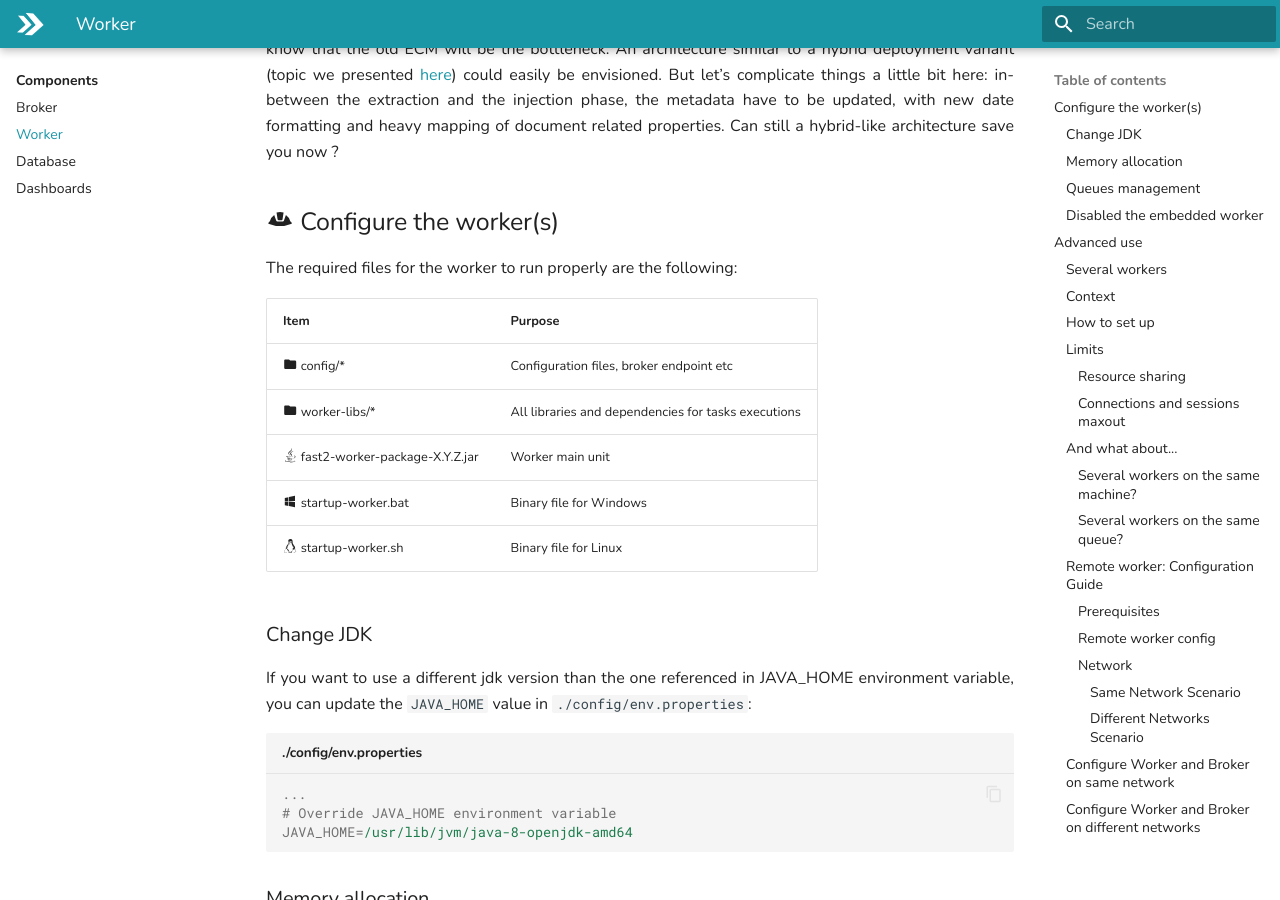
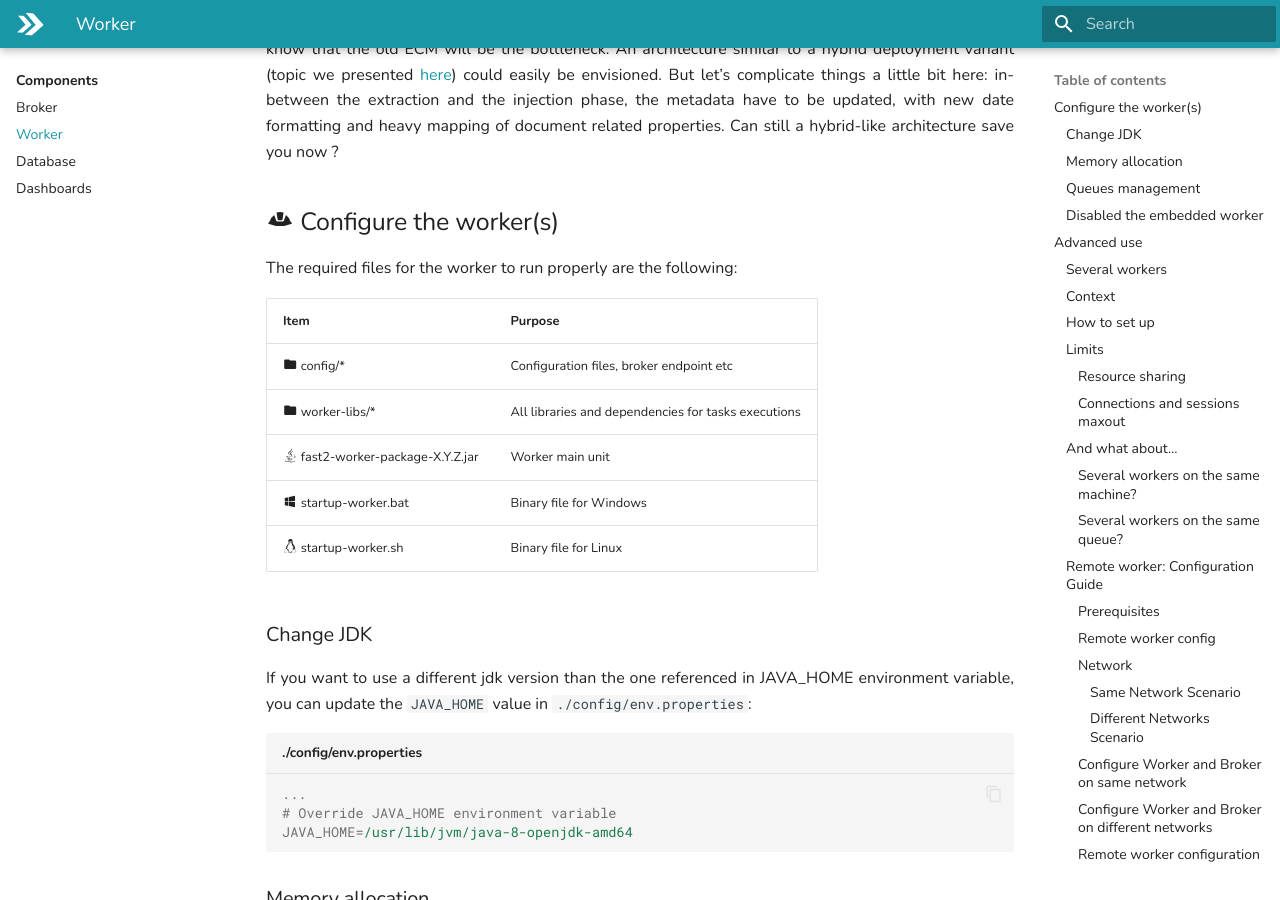
Before and after one commit to Fast2docs/Fast2-docs, an MkDocs documentation site: the page built from docs/components/worker.md, in a window 1280 px wide and 900 px high, scrolled down 577 px. Built offline with MkDocs 1.6.1 and Material for MkDocs 9.7.7, drawn with Linux system fonts in a browser that asks for light colours; the version menu is left out.

Commit message:
indentation

```diff
--- a/docs/components/worker.md
+++ b/docs/components/worker.md
@@ -232,7 +232,7 @@
 - Firewall Configuration: The firewall on both systems (worker and broker) should allow incoming and outgoing traffic on the required ports.
 - Dynamic DNS (Optional): If the public IP address of the broker is dynamic, you may want to use Dynamic DNS (DDNS) to avoid manually changing the address every time it changes.
 
-### Configure Worker and Broker on same network
+#### Configure Worker and Broker on same network
 
 **Step 1: Ensure Network Connectivity**
 On the worker machine, ensure that you can ping the public IP address of the broker. You may need to test it by pinging broker_public_ip_address.
@@ -281,7 +281,7 @@
 If the connection is successful, the worker and broker can communicate.
 
 
-### Configure Worker and Broker on different networks
+#### Configure Worker and Broker on different networks
 
 **Step 1: Configure Port Forwarding on the Broker’s Router**
 On the router connected to the broker, you need to configure port forwarding to forward incoming traffic on a specific port to the broker's local IP address and port.
@@ -302,10 +302,10 @@
 
 **Step 3: Repeat steps explained for same network**
 
-# Remote worker configuration
+#### Remote worker configuration
 You have multiple options through the application.properties file to configure your remote worker.
 
-#### File storage : broker or worker ?
+##### File storage : broker or worker ?
 
 You can either store the files processed from the broker or at the worker side.
 To choose one or the other you simply have to modify this property :
@@ -361,17 +361,17 @@
 Values shown above are used by default. Feel free to change it to match your requirements in term of folder organization.
 
 
-### Troubleshooting
-#### Common Issues
+#### Troubleshooting
+##### Common Issues
 
-##### Ping does not work
+###### Ping does not work
 Ensure that the devices can actually communicate over the network. Double-check the network cables, Wi-Fi connection, and make sure there are no misconfigured network settings or firewalls blocking ICMP packets.
 
-##### Connection times out
+###### Connection times out
 If using public IP addresses, check the router’s port forwarding configuration and verify that the firewall on both the broker and worker machines allows traffic on the relevant port.
 
-##### Port is closed
+###### Port is closed
 Verify that the broker application is actually listening on the specified port, and ensure the port is not blocked by a firewall.
 
-##### Public IP changes
+###### Public IP changes
 If the public IP of the broker changes frequently, consider using a Dynamic DNS (DDNS) service to map a domain name to the changing IP address, so the worker can use the domain name instead of an IP address.
```
